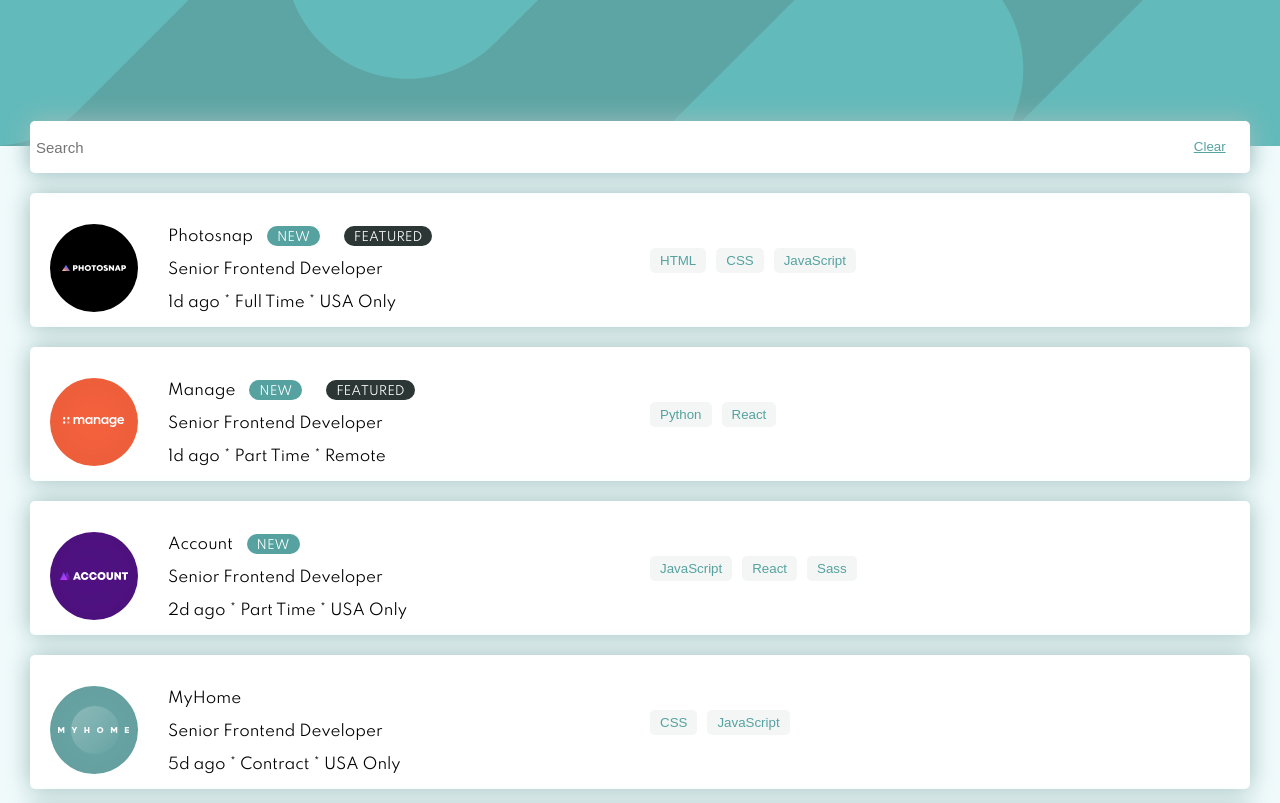
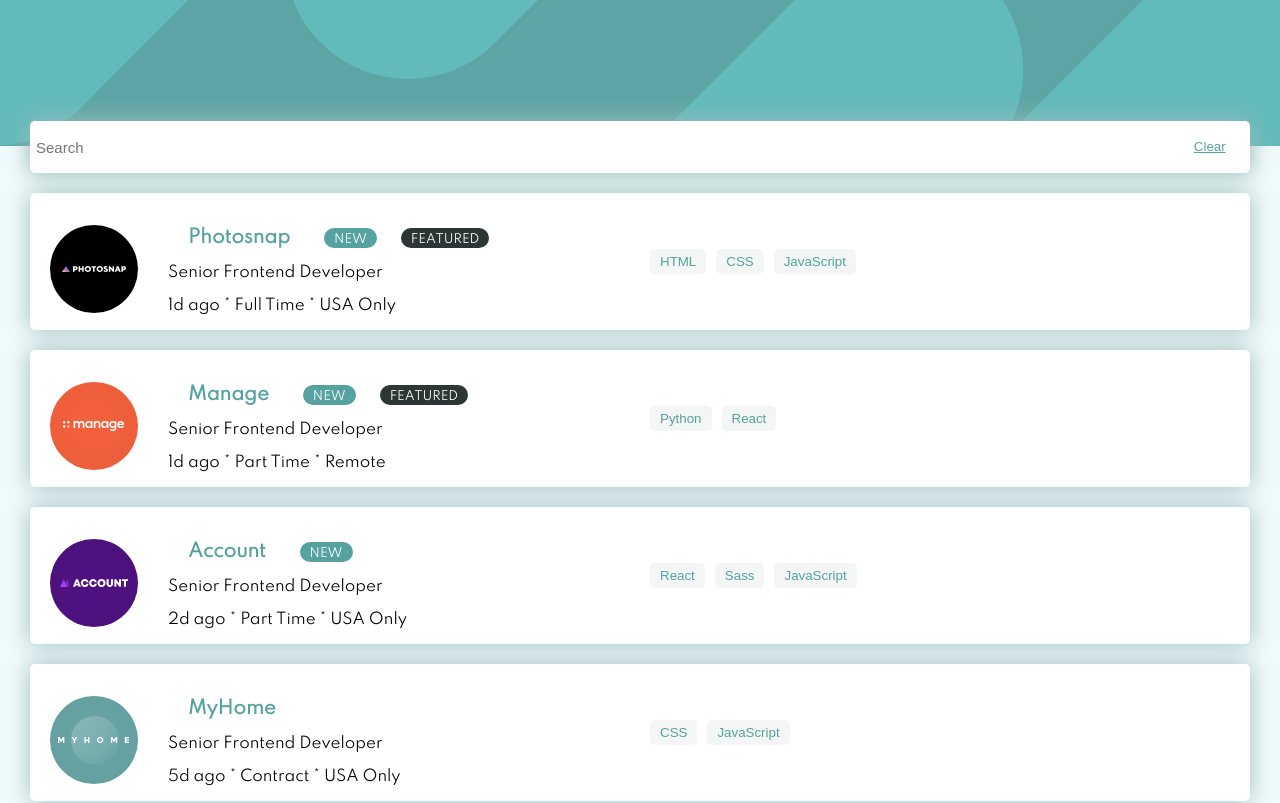
Before and after one commit to sam-621/Jobs-Listing, a React (Create React App) app: page / in a window 1280 px wide. Shown: the top 803 px of the page. Built offline with nearby package versions, Linux system fonts and the light colour scheme.

Commit message:
Resolving problems

```diff
--- a/src/components/JobCard.jsx
+++ b/src/components/JobCard.jsx
@@ -12,7 +12,7 @@
                     <img src={img} alt="an imge"/>
                 </div>
                 <div className="Text">
-                    <p>{enterprice} {neww ? <strong className="new">NEW</strong> : ''} {featured ? <strong className="Featured">FEATURED</strong> : ''}</p>
+                    <p><strong className="company">{enterprice}</strong> {neww ? <strong className="new">NEW</strong> : ''} {featured ? <strong className="Featured">FEATURED</strong> : ''}</p>
                     <p>{jobName}</p>
                     <p>{postedAt} * {contract} * {location}</p>
                 </div>
--- a/src/index.js
+++ b/src/index.js
@@ -38,7 +38,7 @@
     postedAt: "2d ago",
     contract: "Part Time",
     location: "USA Only",
-    languages: ["JavaScript", "React", "Sass"],
+    languages: ["React", "Sass", "JavaScript"],
   },
   {
     id: 4,
@@ -74,7 +74,7 @@
     postedAt: "2w ago",
     contract: "Full Time",
     location: "UK Only",
-    languages: ["HTML", "JavaScript", "RoR"]
+    languages: ["HTML", "RoR", "JavaScript"]
   },
   {
     id: 7,
@@ -86,7 +86,7 @@
     postedAt: "2w ago",
     contract: "Full Time",
     location: "Worldwide",
-    languages: ["JavaScript", "Python", "Sass"]
+    languages: [ "Python", "Sass", "JavaScript"]
   },
   {
     id: 8,
@@ -110,7 +110,7 @@
     postedAt: "3w ago",
     contract: "Full Time",
     location: "Worldwide",
-    languages: ["Django", "JavaScript", "Python"]
+    languages: ["Django", "Python", "JavaScript"]
   },
   {
     id: 10,
--- a/src/styles/jobCard.css
+++ b/src/styles/jobCard.css
@@ -43,6 +43,11 @@
     margin: 0 10px;
     padding: 5px 10px;
     padding-bottom: 2px;
+}
+.company{
+    font-weight: 600;
+    font-size: 18px;
+    color: #55a2a0;
 }
 .new{
     border-radius: 20px;
```
